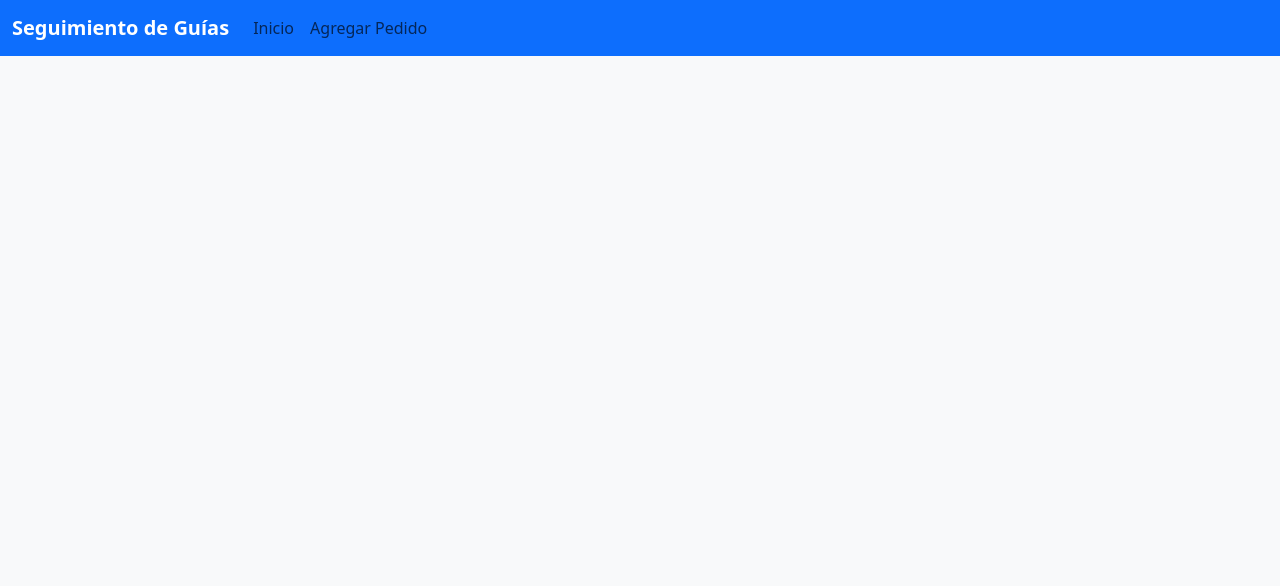
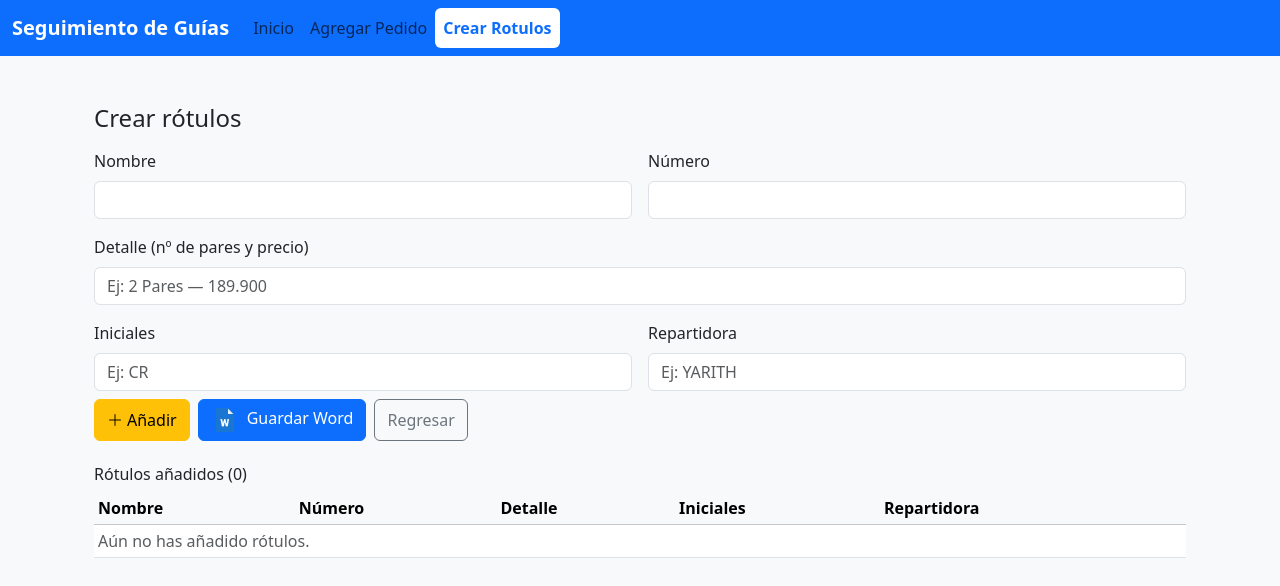
Before and after one commit to carlosninacio/seguimiento-guias-angular-spring-ai, an Angular app in the folder frontend-angular/: page /crear-rotulos in a window 1280 px wide. Before the commit this address led to /. Shown: the top 586 px of the page. Built offline with nearby package versions, Linux system fonts and the light colour scheme.

Commit message:
Se añade el apartado para crear rotulos

```diff
--- a/frontend-angular/src/app/app.html
+++ b/frontend-angular/src/app/app.html
@@ -25,6 +25,13 @@
               routerLinkActive="active bg-white text-primary rounded px-2 fw-semibold"
             >Agregar Pedido</a>
           </li>
+          <li class="nav-item">
+            <a
+              class="nav-link"
+              routerLink="crear-rotulos"
+              routerLinkActive="active bg-white text-primary rounded px-2 fw-semibold"
+            >Crear Rotulos</a>
+          </li>
         </ul>
       </div>
     </div>
--- a/frontend-angular/src/app/app.routes.ts
+++ b/frontend-angular/src/app/app.routes.ts
@@ -2,10 +2,12 @@ import { Routes } from '@angular/router';
 import { PedidoLista } from './pedido-lista/pedido-lista';
 import { AgregarPedido } from './agregar-pedido/agregar-pedido';
 import { EditarPedido } from './editar-pedido/editar-pedido';
+import { CrearRotulos } from './crear-rotulos/crear-rotulos';
 
 export const routes: Routes = [
     {path: 'pedidos', component: PedidoLista},
     {path: '', redirectTo:'pedidos', pathMatch: 'full'},
     {path: 'agregar-pedido', component: AgregarPedido},
-    {path: 'editar-pedido/:id', component: EditarPedido}
+    {path: 'editar-pedido/:id', component: EditarPedido},
+    {path: 'crear-rotulos', component: CrearRotulos}
 ];
--- /dev/null
+++ b/frontend-angular/src/app/crear-rotulos/crear-rotulos.html
@@ -0,0 +1,72 @@
+<div class="container py-4">
+  <h4 class="mb-3">Crear rótulos</h4>
+
+  <form (ngSubmit)="onSubmit()" autocomplete="off"
+ class="row g-3">
+    <div class="col-md-6">
+      <label class="form-label">Nombre</label>
+      <input class="form-control" [(ngModel)]="form.nombre" name="nombre" required>
+    </div>
+    <div class="col-md-6">
+      <label class="form-label">Número</label>
+      <input class="form-control" [(ngModel)]="form.numero" name="numero" required>
+    </div>
+    <div class="col-12">
+      <label class="form-label">Detalle (nº de pares y precio)</label>
+      <input class="form-control" [(ngModel)]="form.detalle" name="detalle" placeholder="Ej: 2 Pares — 189.900">
+    </div>
+    <div class="col-md-6">
+      <label class="form-label">Iniciales</label>
+      <input class="form-control" [(ngModel)]="form.iniciales" name="iniciales" placeholder="Ej: CR">
+    </div>
+    <div class="col-md-6">
+      <label class="form-label">Repartidora</label>
+      <input class="form-control" [(ngModel)]="form.repartidora" name="repartidora" placeholder="Ej: YARITH">
+    </div>
+
+    <div class="col-12 d-flex justify-content-start gap-2 mt-2">
+      <button type="submit" class="btn btn-warning">
+        <i class="bi bi-plus-lg me-1"></i>Añadir
+      </button>
+
+      <button type="button" class="btn btn-primary" (click)="guardarWord()">
+          <img src="/word.png" alt="Word" style="height:28px; width:28px; margin-right:8px;">Guardar Word
+      </button>
+
+      <button type="button" class="btn btn-outline-secondary" (click)="regresar()">
+        Regresar
+      </button>
+    </div>
+  </form>
+
+  <!-- Previsualización simple -->
+  <div class="mt-4">
+    <h6 class="mb-2">Rótulos añadidos ({{ rotulos().length }})</h6>
+    <div class="table-responsive">
+      <table class="table table-sm table-hover align-middle">
+        <thead class="table-light">
+          <tr>
+            <th>Nombre</th><th>Número</th><th>Detalle</th><th>Iniciales</th><th>Repartidora</th><th></th>
+          </tr>
+        </thead>
+        <tbody>
+          <tr *ngFor="let r of rotulos(); index as i">
+            <td>{{ r.nombre }}</td>
+            <td>{{ r.numero }}</td>
+            <td>{{ r.detalle }}</td>
+            <td>{{ r.iniciales }}</td>
+            <td>{{ r.repartidora }}</td>
+            <td class="text-end">
+              <button class="btn btn-outline-danger btn-sm" (click)="quitar(i)">
+                <i class="bi bi-x-lg"></i>
+              </button>
+            </td>
+          </tr>
+          <tr *ngIf="!rotulos().length">
+            <td colspan="6" class="text-muted">Aún no has añadido rótulos.</td>
+          </tr>
+        </tbody>
+      </table>
+    </div>
+  </div>
+</div>
--- /dev/null
+++ b/frontend-angular/src/app/crear-rotulos/crear-rotulos.ts
@@ -0,0 +1,56 @@
+import { Component, signal, inject } from '@angular/core';
+import { FormsModule } from '@angular/forms';
+import { CommonModule } from '@angular/common';
+import { Router } from '@angular/router';
+import { HttpClient } from '@angular/common/http';
+
+type Rotulo = { nombre: string; numero: string; detalle: string; iniciales: string; repartidora: string };
+
+@Component({
+  selector: 'app-crear-rotulos',
+  standalone: true,
+  imports: [CommonModule, FormsModule],
+  templateUrl: './crear-rotulos.html'
+})
+export class CrearRotulos {
+  private router = inject(Router);
+  private http = inject(HttpClient);
+
+  // endpoint que ya hicimos
+  private url = 'http://localhost:8080/seguimiento-app/pedidos/crear-rotulos';
+
+  form: Rotulo = { nombre: '', numero: '', detalle: '', iniciales: '', repartidora: '' };
+  rotulos = signal<Rotulo[]>([]);
+
+  onSubmit() {
+  this.addWord();
+}
+
+  addWord() {
+    if (!this.form.nombre.trim() || !this.form.numero.trim()) return;
+    this.rotulos.update(arr => [...arr, { ...this.form }]);
+    this.form = { nombre: '', numero: '', detalle: '', iniciales: '', repartidora: '' };
+  }
+
+  quitar(i: number) {
+    this.rotulos.update(arr => arr.filter((_, idx) => idx !== i));
+  }
+
+  guardarWord() {
+    const lista = this.rotulos();
+    if (!lista.length) return;
+    this.http.post(this.url, lista, { responseType: 'blob' }).subscribe({
+      next: (blob) => {
+        const url = URL.createObjectURL(blob);
+        const a = document.createElement('a');
+        a.href = url; a.download = 'rotulos.docx'; a.click();
+        URL.revokeObjectURL(url);
+        // ✅ vaciar la lista local después de guardar
+        this.rotulos.set([]);
+      },
+      error: () => alert('No se pudo generar el Word')
+    });
+  }
+
+  regresar() { this.router.navigate(['/pedidos']); }
+}
```
Also changed, not shown: frontend-angular/public/word.png (added), 1 other file (tests, documents, lock files or other folders).
